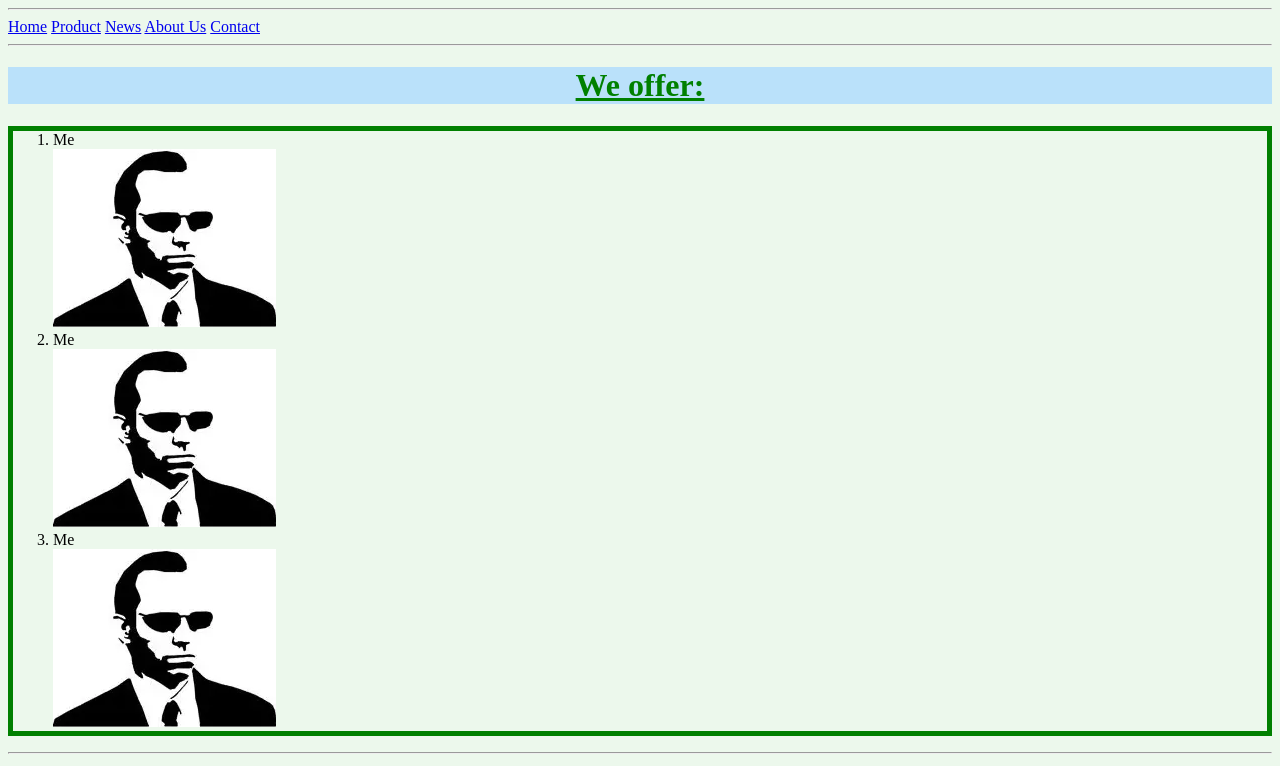
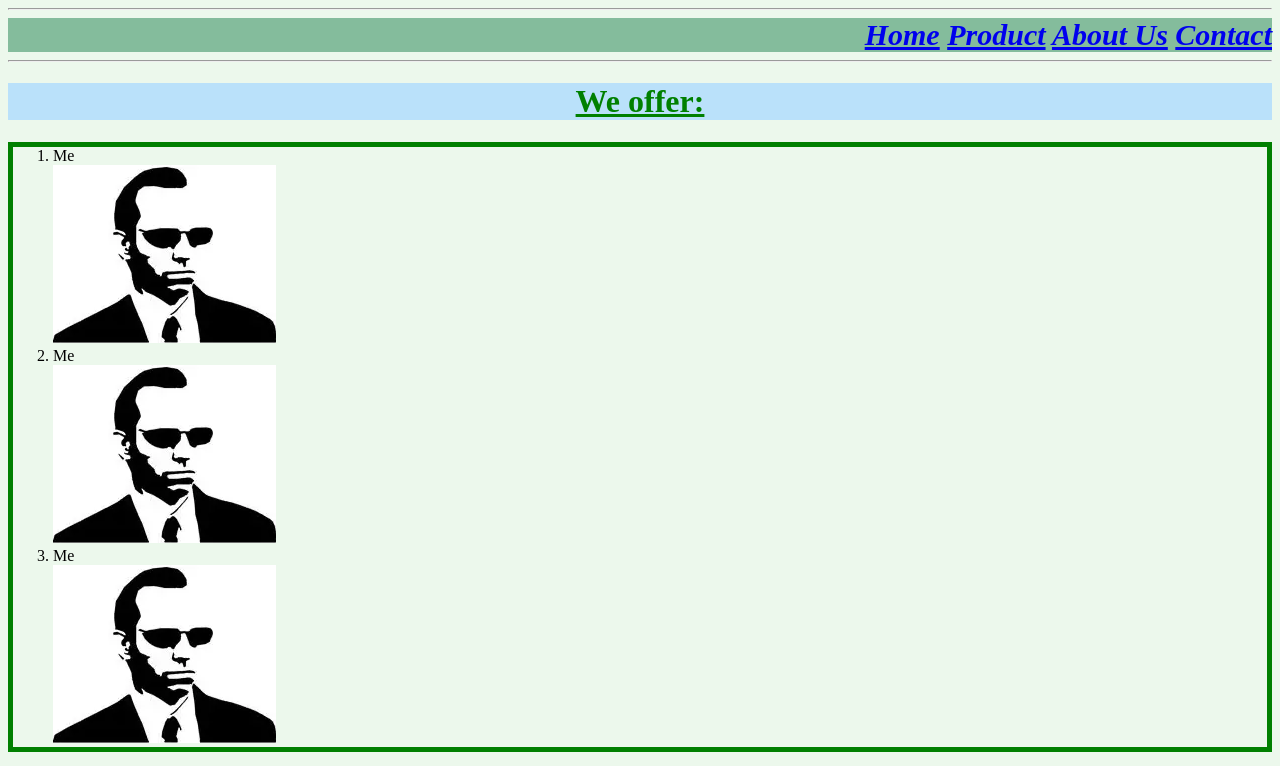
Before and after one commit to milan978gh/cs50-homepage, a plain HTML site: page Product.html in a window 1280 px wide. Shown: the top 766 px of the page. Drawn offline with Linux system fonts and the light colour scheme.

Commit message:
erased news

```diff
--- a/Product.html
+++ b/Product.html
@@ -8,11 +8,12 @@
     <body>
         <hr>
 
-        <a href="Index.html">Home</a>
-        <a href="Product.html">Product</a>
-        <a href="News.html">News</a>
-        <a href="About Us.html">About Us</a>
-        <a href="Contact.html">Contact</a>
+        <div>
+            <a href="Index.html">Home</a>
+            <a href="Product.html">Product</a>
+            <a href="About Us.html">About Us</a>
+            <a href="Contact.html">Contact</a>
+        </div>
 
         <hr>
 
--- a/css/styles.css
+++ b/css/styles.css
@@ -21,3 +21,12 @@ ul{
     border-style: dotted;
     border-color: green;
 }
+
+div{
+    background-color: #84BC9C;
+    text-align: right;
+    font-size: 30px;
+    font-style: italic;
+    font-weight: bold;
+
+}
```
Also changed, not shown: About Us.html (+6 -5 lines), Contact.html (+6 -5 lines), Index.html (+6 -5 lines), News.html (deleted, +0 -29 lines).
